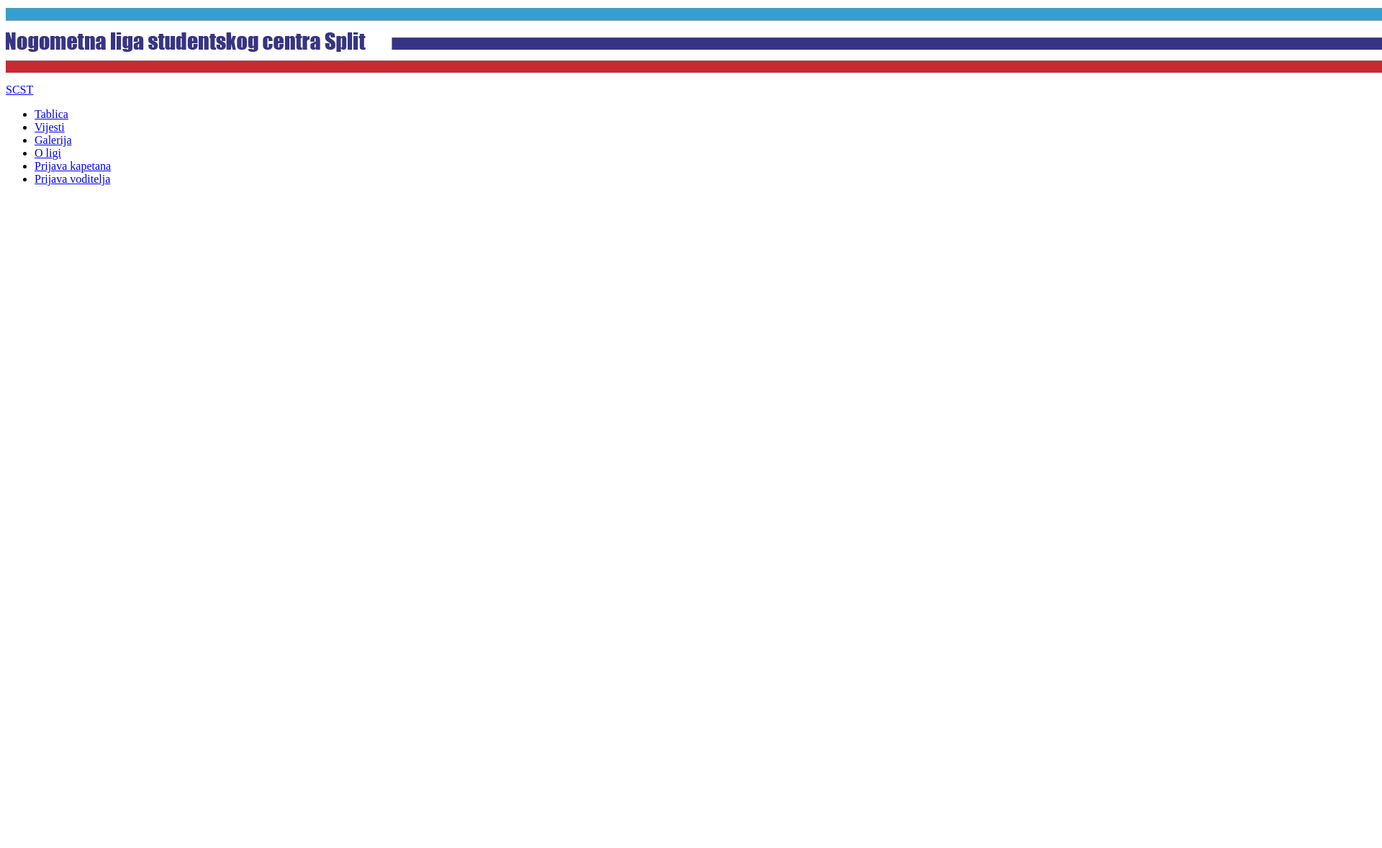
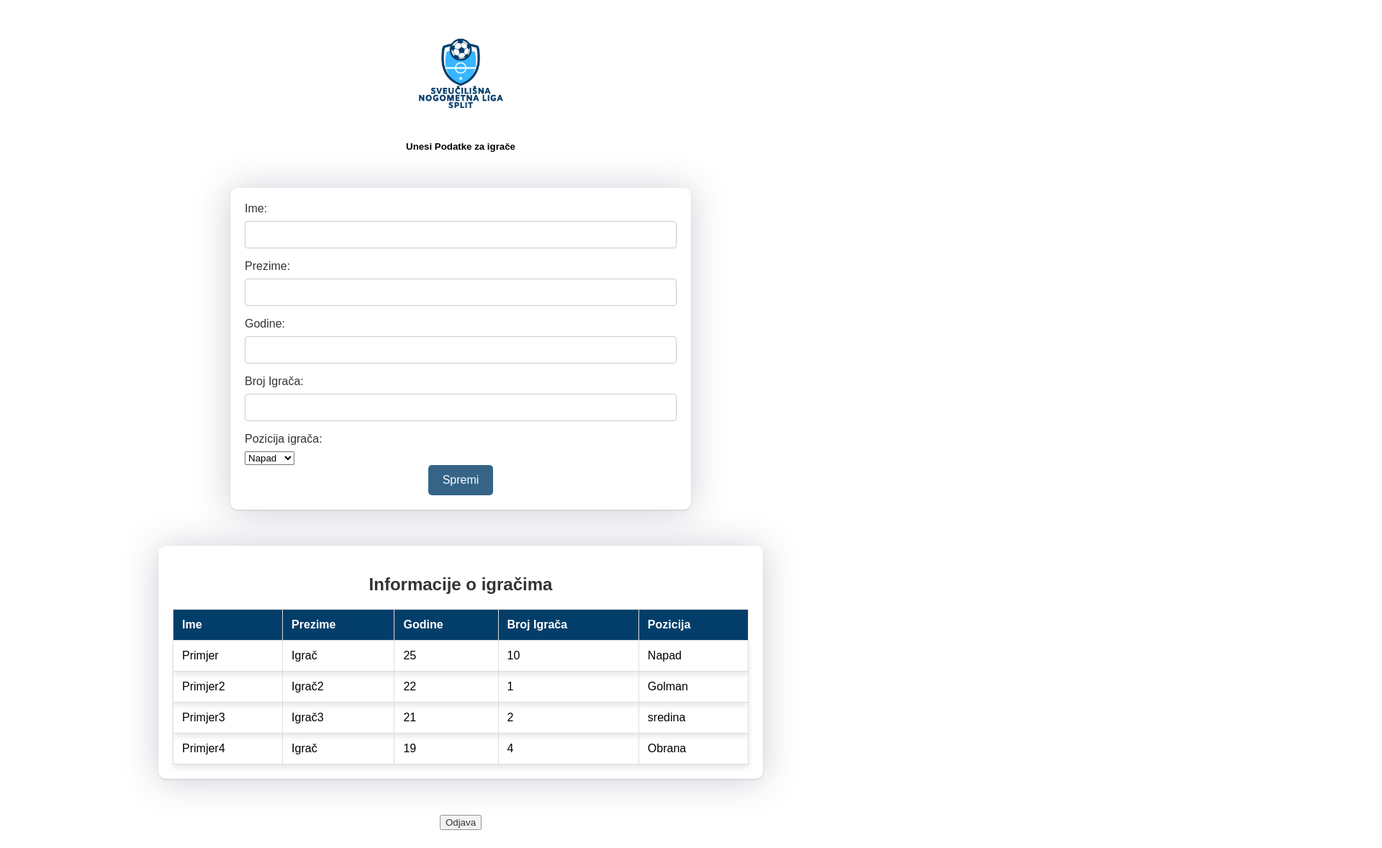
Before and after one commit to DannyCroDev/NogometnaLiga, a website: page Projekt/kapetanDashboard.html in a window 1280 px wide. Shown: the top 1178 px of the page at 72% size, 1920 px wide, since content can reach past the window. Before the commit the page ends 800 px from the top, so only its background shows below. Drawn offline with Linux system fonts and the light colour scheme.

Commit message:
prepravljene greške nastale u merge-u, lokalno rješen dio konflikta

```diff
--- a/Projekt/kapetanDashboard.html
+++ b/Projekt/kapetanDashboard.html
@@ -1,20 +1,103 @@
-<header>
-    <div class="container">
-    <img src="Slike/header.png" alt="Header Image" class="headerImg">
+<!DOCTYPE html>
+<html lang="en">
+<head>
+  <meta charset="UTF-8">
+  <meta name="viewport" content="width=device-width, initial-scale=1.0">
+  <link rel="stylesheet" type="text/css" target="_blank" href="CSS/styledash.css" />
+  <title>Kapetan Dashboard</title>
+</head>
+<body>
+  <div class="logo-container">
+    <img src="SLIKE/SCST.png" alt="Logo" class="logo">
+  </div>
 
-        <!-- Navbar -->
-        <nav>
-            <div class="navbar">
-              <div class="logo"><a href="#">SCST</a></div>
-              <ul class="menu">
-                <li><a href="#standings">Tablica</a></li>
-                <li><a href="#news">Vijesti</a></li>
-                <li><a href="#gallery">Galerija</a></li>
-                <li><a href="#footer">O ligi</a></li>
-                <li><a href="#footer">Prijava kapetana</a></li>
-                <li><a href="#footer">Prijava voditelja</a></li>
-              </ul>
-            </div>
-          </nav>
+  <div class="box-form">
+    <div class="right">
+      <h5>Unesi Podatke za igrače</h5>
+      <form id="teamForm" class="inputs">
+
+        <label for="ime">Ime:</label>
+        <input type="text" id="ime" name="ime" required>
+
+        <label for="prezime">Prezime:</label>
+        <input type="text" id="prezime" name="prezime" required>
+
+        <label for="godine">Godine:</label>
+        <input type="number" id="godine" name="godine" required>
+
+        <label for="brojIgraca">Broj Igrača:</label>
+        <input type="number" id="brojIgraca" name="brojIgraca" required>
+
+        <div class="position-container">
+          <label for="pozicija">Pozicija igrača:</label>
+          <select id="pozicija" name="pozicija" required>
+            <option value="napad">Napad</option>
+            <option value="sredina">Sredina</option>
+            <option value="obrana">Obrana</option>
+            <option value="golman">Golman</option>
+          </select>
+        </div>
+
+        <div class="button">
+          <button type="submit">Spremi</button>
+        </div>
+
+      </form>
+
+      <div class="table-container">
+        <h2>Informacije o igračima</h2>
+        <table>
+            <thead>
+                <tr>
+                    <th>Ime</th>
+                    <th>Prezime</th>
+                    <th>Godine</th>
+                    <th>Broj Igrača</th>
+                    <th>Pozicija</th>
+                </tr>
+            </thead>
+            <tbody>
+                <!-- Zamijeni ovo sa stvarnim podacima kad ih uneseš -->
+                <tr>
+                    <td>Primjer</td>
+                    <td>Igrač</td>
+                    <td>25</td>
+                    <td>10</td>
+                    <td>Napad</td>
+                </tr>
+
+                <tr>
+                    <td>Primjer2</td>
+                    <td>Igrač2</td>
+                    <td>22</td>
+                    <td>1</td>
+                    <td>Golman</td>
+                </tr>
+
+                <tr>
+                    <td>Primjer3</td>
+                    <td>Igrač3</td>
+                    <td>21</td>
+                    <td>2</td>
+                    <td>sredina</td>
+                </tr>
+
+                <tr>
+                    <td>Primjer4</td>
+                    <td>Igrač</td>
+                    <td>19</td>
+                    <td>4</td>
+                    <td>Obrana</td>
+                </tr>
+
+            </tbody>
+
+        </table>
     </div>
-</header>
+
+  </div>
+  <div class = "button">
+    <h6><button type ="sumbit">Odjava</button></h6>
+  </div>
+</body>
+</html>
--- /dev/null
+++ b/jest.jonfig.js
@@ -0,0 +1,6 @@
+module.exports = {
+    collectCoverage: true,
+    coverageReporters: ['text', 'cobertura'],
+    testEnvironment: 'jsdom',
+
+}
```
Also changed, not shown: Projekt/JS/image_modal.js (+4 -7 lines), Projekt/index.html (+1 -30 lines), package.json (added, +209 -0 lines), Projekt/__tests__/scrollTop.test.js (added), 1 other file.
